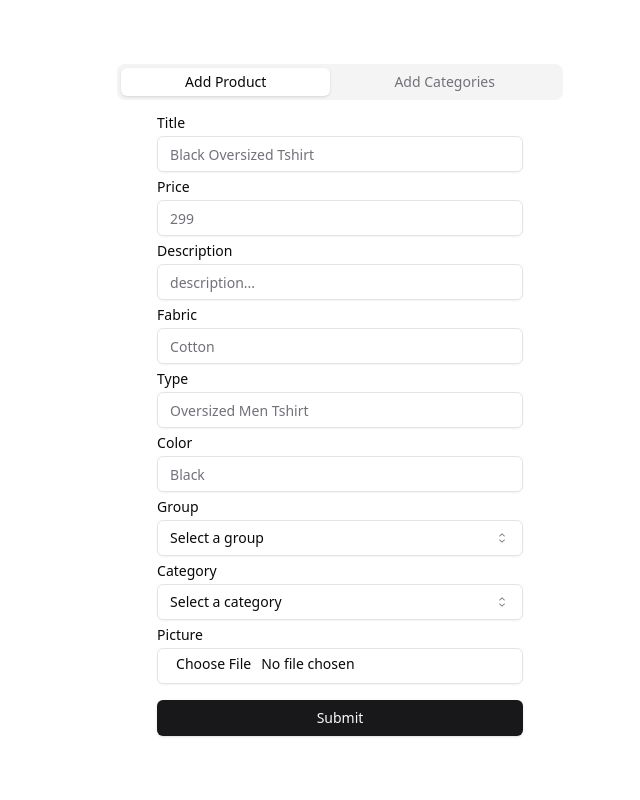
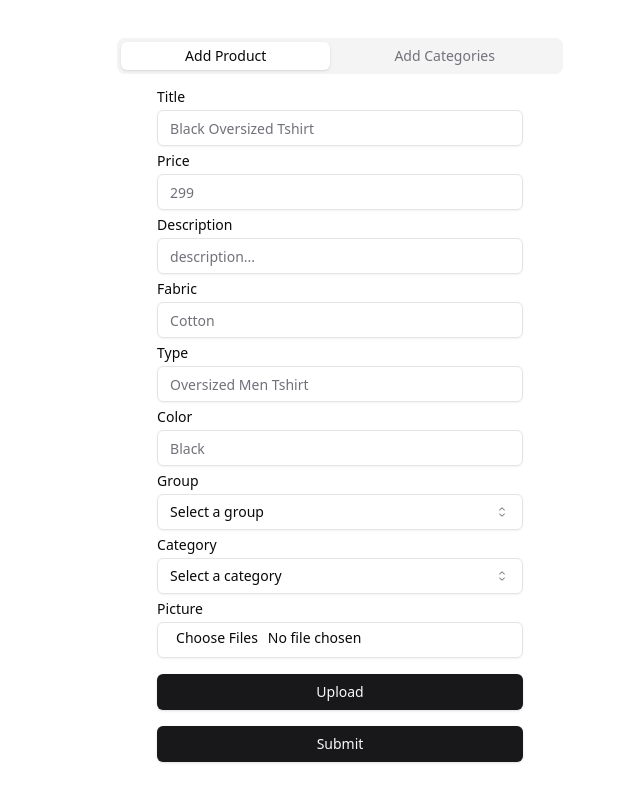
Before and after one commit to cyanxcode/ecommerce-dashboard, a Next.js app: page / in a window 1280 px wide. Shown: the whole page, without its empty margins (300-940 px from the left). Built offline with nearby package versions, Linux system fonts and the light colour scheme.

Commit message:
Form Completed

```diff
--- a/src/components/ProductForm.tsx
+++ b/src/components/ProductForm.tsx
@@ -16,6 +16,7 @@ import { useState } from "react"
 import { db } from "@/lib/firebase"
 import { collection, addDoc } from "firebase/firestore";
 import { getStorage, ref, uploadBytesResumable, getDownloadURL } from 'firebase/storage';
+import { set } from "firebase/database"
 
 export default function ProductForm(){
 const [formData, setFormData] = useState({
@@ -27,23 +28,30 @@ const [formData, setFormData] = useState({
     color: '',
     group: '',
     category: '',
-    images: '',
+    images: [],
   });
-  const [selectedFile, setSelectedFile] = useState<any>(null);
+  const [selectedFile, setSelectedFile] = useState<any>([]);
   const storage = getStorage();
+  const [imageUrls, setImageUrls] = useState<any>([]);
+  const [currentURL, setCurrentURL] = useState("");
 
-  const handleFileChange = (event: any) => {
-    setSelectedFile(event.target.files[0]);
+  const handleFileChange = (e: any) => {
+    const files = Array.from(e.target.files);
+    setSelectedFile(files);
   };
 
 
-  const handleUpload = async () => {
-    if (!selectedFile) {
+  const handleUpload = (e: any) => {
+    e.preventDefault();
+    if (selectedFile == 0) {
       alert('Please select an image file.');
       return;
     }else{
-      const storageRef = ref(storage, selectedFile.name);
-      const uploadTask = uploadBytesResumable(storageRef, selectedFile);
+      for(const image of selectedFile){
+      const storageRef = ref(storage, image.name);
+      const uploadTask = uploadBytesResumable(storageRef, image);
+
+
       uploadTask.on(
       'state_changed',
       () => {
@@ -54,13 +62,20 @@ const [formData, setFormData] = useState({
       },
       () => {
         getDownloadURL(uploadTask.snapshot.ref).then((downloadURL: any) => {
-        const newURL = downloadURL.substring(downloadURL.lastIndexOf('/') + 1);
-        const finalURL = newURL.substring(0, newURL.lastIndexOf('?'));
-          setFormData({ ...formData, ["images"]: finalURL });
+          console.log(downloadURL);
+          const newURL = downloadURL.substring(downloadURL.lastIndexOf('/') + 1);
+          const finalURL = newURL.substring(0, newURL.lastIndexOf('?'));
+          const x = imageUrls;
+          x.push(finalURL);
+          setImageUrls(x);
         });
       }
     );
-    }
+    setFormData({ ...formData, ["images"]: imageUrls });
+
+    alert("Uploaded");
+  }
+  }
   }
 
   const handleChange = (e: any) => {
@@ -68,8 +83,8 @@ const [formData, setFormData] = useState({
   }
   const handleSubmit = (e: any) => {
     e.preventDefault();
-    handleUpload();
     const docRef = addDoc(collection(db, formData.category), formData);
+    console.log(formData);
     console.log(docRef);
     setFormData({
       title: '',
@@ -80,8 +95,9 @@ const [formData, setFormData] = useState({
       color: '',
       group: '',
       category: '',
-      images: '',
+      images: [],
     })
+    setSelectedFile([]);
   }
 
     return <>
@@ -136,7 +152,9 @@ const [formData, setFormData] = useState({
             <SelectGroup>
               <SelectLabel>Select a category</SelectLabel>
               <SelectItem value="oversized">Oversized</SelectItem>
-              <SelectItem value="tshirt">Tshirt</SelectItem>
+              <SelectItem value="round">Round Neck Tshirt</SelectItem>
+              <SelectItem value="polo">Polo Neck Tshirt</SelectItem>
+              <SelectItem value="kurta">Kurta</SelectItem>
               <SelectItem value="pajama">Pajama</SelectItem>
             </SelectGroup>
           </SelectContent>
@@ -144,8 +162,9 @@ const [formData, setFormData] = useState({
       </div>
       <div className="grid w-full max-w-sm items-center gap-1.5">
         <Label htmlFor="picture">Picture</Label>
-        <Input id="picture" type="file" accept="image/*"  onChange={handleFileChange} placeholder=""/>
+        <Input id="picture" multiple type="file" accept="image/*" onChange={handleFileChange} placeholder=""/>
       </div>
+      <Button className="mt-2" type="submit" onClick={handleUpload}>Upload</Button>
       <Button className="mt-2" type="submit" onClick={handleSubmit}>Submit</Button>
 
     </form></>
```
